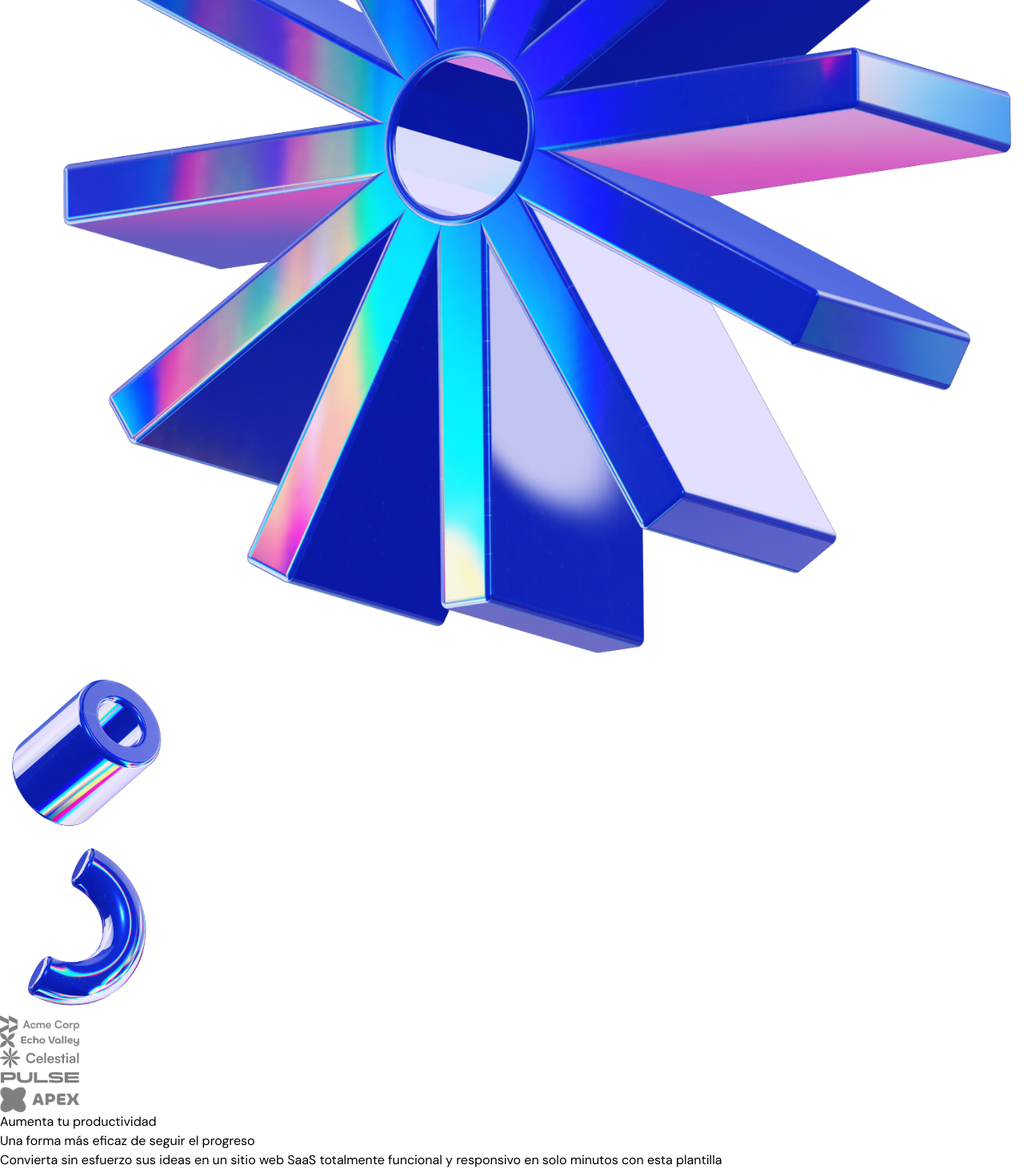
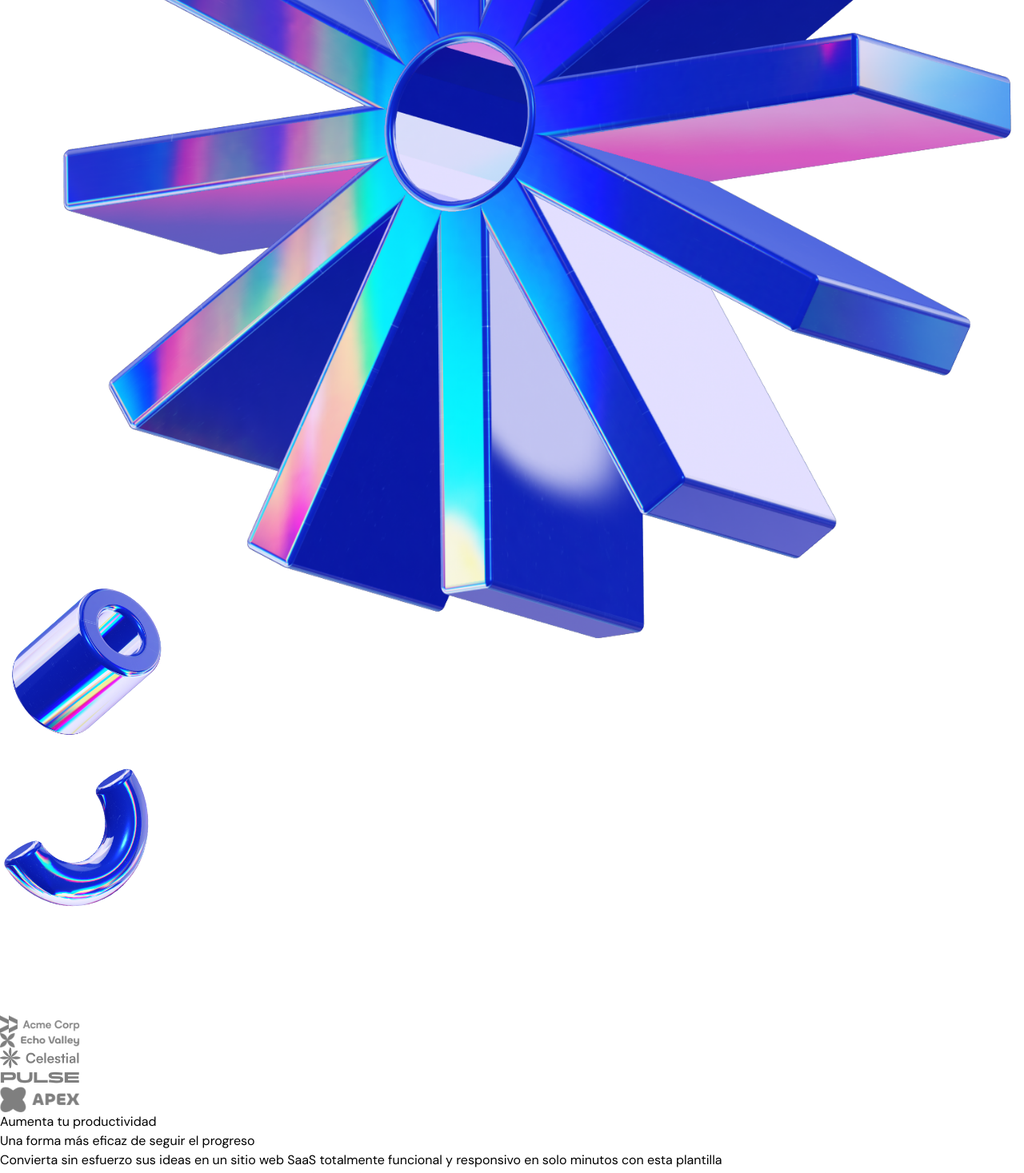
Before and after one commit to kellerkatlin/landing-page-next, a Next.js app: page / in a window 1280 px wide. Shown: the part 3518-4985 px from the top of the page at 80% size. Built offline with nearby package versions, Linux system fonts and the light colour scheme.

Commit message:
hero animation

```diff
--- a/package.json
+++ b/package.json
@@ -9,6 +9,7 @@
     "lint": "next lint"
   },
   "dependencies": {
+    "framer-motion": "^12.4.7",
     "next": "15.1.7",
     "react": "^19.0.0",
     "react-dom": "^19.0.0"
--- a/src/sections/Hero.tsx
+++ b/src/sections/Hero.tsx
@@ -1,12 +1,25 @@
+"use client";
 import ArrowIcon from "@/assets/arrow-right.svg";
 import cogImage from "@/assets/cog.png";
-import Image from "next/image";
 import cylinderImage from "@/assets/cylinder.png";
 import noodleImage from "@/assets/noodle.png";
+import { motion, useScroll, useTransform } from "framer-motion";
+import { useRef } from "react";
 
 export default function Hero() {
+  const heroRef = useRef(null);
+  const { scrollYProgress } = useScroll({
+    target: heroRef,
+    offset: ["start end", "end start"],
+  });
+
+  const translateY = useTransform(scrollYProgress, [0, 1], [150, -150]);
+
   return (
-    <section className="pt-8 pb-20 md:pt-5 md:pb-10 bg-[radial-gradient(ellipse_200%_100%_at_bottom_left,#183EC2,#EAEEFE_100%)] overflow-x-clip">
+    <section
+      ref={heroRef}
+      className="pt-8 pb-20 md:pt-5 md:pb-10 bg-[radial-gradient(ellipse_200%_100%_at_bottom_left,#183EC2,#EAEEFE_100%)] overflow-x-clip"
+    >
       <div className="container">
         <div className="md:flex items-center ">
           <div className="md:w-[478px]">
@@ -27,24 +40,38 @@
             </div>
           </div>
           <div className="mt-20 md:mt-0 md:h-[648px] md:flex-1 relative">
-            <Image
-              src={cogImage}
+            <motion.img
+              src={cogImage.src}
               alt="Cog image"
-              className="md:absolute md:h-full md:w-auto md:max-w-none md:-left-6 lg:left-0"
+              className="md:absolute md:h-full md:w-auto md:max-w-none md:-left-6 lg:left-0 "
+              animate={{ translateY: [-30, 30] }}
+              transition={{
+                repeat: Infinity,
+                repeatType: "mirror",
+                duration: 3,
+                ease: "easeInOut",
+              }}
             />
-            <Image
-              src={cylinderImage}
+            <motion.img
+              src={cylinderImage.src}
               alt="Cylinder image"
               width={220}
               height={220}
               className="hidden md:block -top-8 -left-32 md:absolute"
+              style={{
+                translateY: translateY,
+              }}
             />
-            <Image
-              src={noodleImage}
+            <motion.img
+              src={noodleImage.src}
               alt="Noodle image"
               width={220}
               height={220}
-              className="hidden lg:block absolute top-[524px] left-[448px] rotate-[30deg]"
+              className="hidden lg:block absolute top-[524px] left-[448px] rotate-[30deg] "
+              style={{
+                rotate: 30,
+                translateY: translateY,
+              }}
             />
           </div>
         </div>
```
Also changed, not shown: 1 other file (tests, documents, lock files or other folders).
